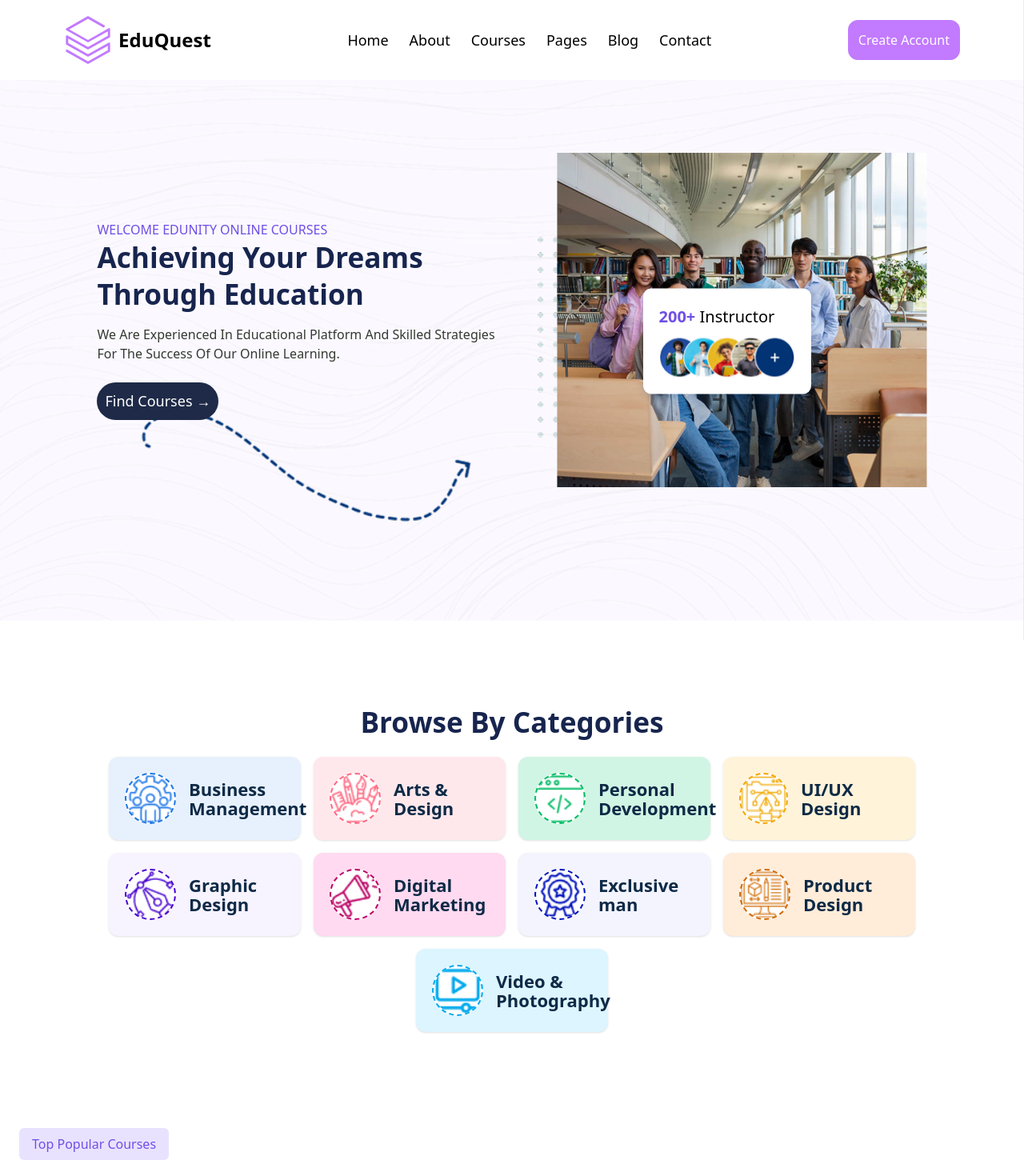
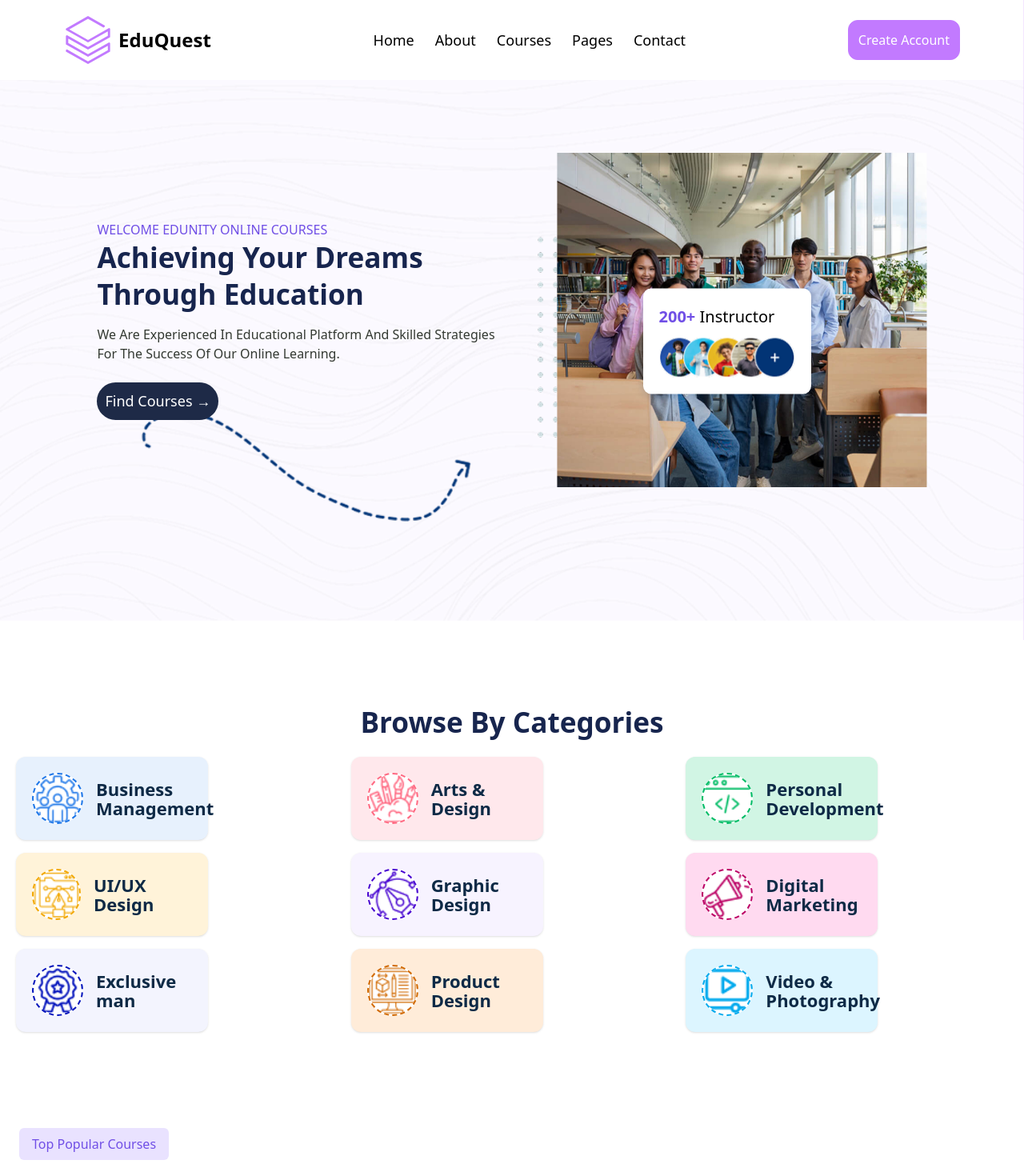
Before and after one commit to ibrahimwael951/Educational-platform, a Next.js app: page / in a window 1280 px wide. Shown: the top 1470 px of the page at 80% size. Built offline with nearby package versions, Linux system fonts and the light colour scheme.

Commit message:
dropdown list at Pages link added

```diff
--- a/src/Data/Links.json
+++ b/src/Data/Links.json
@@ -15,10 +15,6 @@
     {
       "title": "Pages",
       "url": "/Pages"
-    },
-    {
-      "title": "Blog",
-      "url": "/Blog"
     },
     {
       "title": "Contact",
--- a/src/components/home/categoriesSection.tsx
+++ b/src/components/home/categoriesSection.tsx
@@ -72,7 +72,7 @@ const CategoriesSection: React.FC = () => {
 
       <h1>Browse By Categories</h1>
 
-      <div className="flex justify-center items-center mt-5 flex-wrap gap-4 text-left">
+      <div className="grid grid-cols-3 sm:grid-cols-1 md:grid-cols-3 justify-center items-center gap-4 mt-5 text-left">
         {categories.map((category) => (
           <div
             key={category.id}
--- a/src/components/home/skillsSection.tsx
+++ b/src/components/home/skillsSection.tsx
@@ -10,21 +10,21 @@ const skills = [
 const SkillsSection = () => {
   return (
     <section
-      className="container flex mx-auto bg-cover bg-center rounded-[200px] md:rounded-[50px] justify-center items-center text-center"
+      className="container flex mx-auto bg-cover bg-center rounded-[200px] md:rounded-[50px] justify-center items-center text-left"
       style={{ backgroundImage: "url('/home/skill background.png')" }}
     >
       <div className="flex gap-20 justify-between items-center text-center ">
         {skills.map((skill, index) => (
           <div
             key={index}
-            className="flex flex-col md:flex-row items-center text-left w-52 bg-white px-5 py-3 rounded-xl shadow-lg"
+            className="flex flex-col md:flex-row items-center text-left w-50 px-5 py-3  "
           >
             <Image
               src={skill.img}
               alt="icon"
               width={50}
               height={50}
-              className="w-12 h-12"
+              className="w-12 h-12  bg-white rounded-full shadow-lg"
             />
             <div className="md:ml-3 text-center md:text-left mt-2 md:mt-0">
               <h6 className="text-[#0E2A46] font-bold text-3xl text-left">
--- a/src/components/navbar.tsx
+++ b/src/components/navbar.tsx
@@ -1,5 +1,5 @@
 "use client";
-import { useState } from "react";
+import { useState, useEffect  } from "react";
 // import Image from "next/image";
 import Link from "next/link";
 
@@ -10,11 +10,26 @@ import { CiMenuFries } from "react-icons/ci";
 //data
 import data from "@/Data/Links.json";
 
+
 const Navbar = () => {
   const [isSidebarVisible, setIsSidebarVisible] = useState(false);
+  const [isDropdownOpen, setIsDropdownOpen] = useState(false);
   const toggleSidebar = () => {
     setIsSidebarVisible(!isSidebarVisible);
   };
+
+   // Close dropdown when clicking outside
+  useEffect(() => {
+    const handleClickOutside = (event: MouseEvent) => {
+      if (!(event.target as Element).closest(".dropdown-container")) {
+        setIsDropdownOpen(false);
+      }
+    };
+
+    document.addEventListener("click", handleClickOutside);
+    return () => document.removeEventListener("click", handleClickOutside);
+  }, []);
+
 
   return (
     <section className="fixed top-0 left-0 w-full px-5 lg:px-20 p-5 flex justify-between Lg:justify-evenly items-center z-50 bg-white select-none ">
@@ -38,15 +53,59 @@ const Navbar = () => {
       {/* links */}
       <div className="hidden lg:flex justify-center items-center gap-2">
         {data.navbar.map((item, index) => (
+    item.title === "Pages" ? (
+      <div
+        key={index}
+        className="relative dropdown-container"
+        onMouseEnter={() => setIsDropdownOpen(true)}
+        onMouseLeave={() => setIsDropdownOpen(false)}
+      >
+        {/* Pages Link */}
+        <Link
+          href={item.url}
+          className="text-lg border border-transparent hover:text-purple-400 hover:border-purple-400 p-2 rounded-xl duration-150"
+        >
+          {item.title}
+        </Link>
+
+        {/* Dropdown Menu */}
+        {isDropdownOpen && (
+          <div className="absolute left-0 mt-2 w-48 bg-white border border-gray-300 shadow-lg rounded-md">
+            <ul className="py-2">
+              <li className="px-4 py-2 hover:bg-gray-100 cursor-pointer">
+                <Link href="/">Events</Link>
+              </li>
+              <li className="px-4 py-2 hover:bg-gray-100 cursor-pointer">
+                <Link href="/">Instructors</Link>
+              </li>
+              <li className="px-4 py-2 hover:bg-gray-100 cursor-pointer">
+                <Link href="/">Services</Link>
+              </li>
+              <li className="px-4 py-2 hover:bg-gray-100 cursor-pointer">
+                <Link href="/">FAQ</Link>
+              </li>
+              <li className="px-4 py-2 hover:bg-gray-100 cursor-pointer">
+                <Link href="/">Certifications </Link>
+              </li>
+              <li className="px-4 py-2 hover:bg-gray-100 cursor-pointer">
+                <Link href="/">Shop Details</Link>
+              </li>
+            </ul>
+          </div>
+  )}
+</div>
+    ) : (
       <Link
         key={index}
         href={item.url}
-            className="text-lg border border-transparent hover:text-purple-400 hover:border-purple-400 p-2 rounded-xl duration-150 "
+        className="text-lg border border-transparent hover:text-purple-400 hover:border-purple-400 p-2 rounded-xl duration-150"
       >
         {item.title}
       </Link>
+    )
   ))}
 </div>
+
       <Link
         className="hidden lg:inline bg-purple-400 text-white rounded-xl p-3 border border-purple-400 hover:bg-white hover:text-purple-400  duration-150"
         href="/sign in"
```
Also changed, not shown: public/home/logo.png (deleted). Lines whose indentation alone changed are shown as unchanged.
